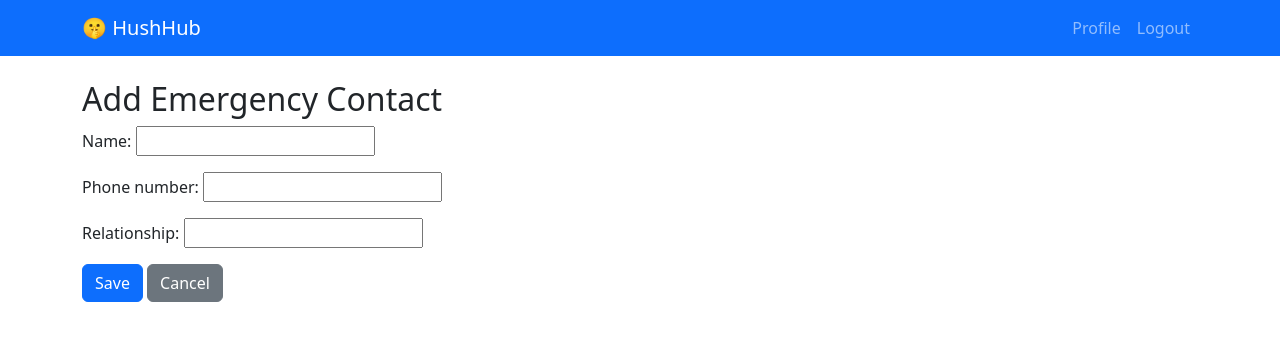
After one commit to Ragib-Hasin-Muktadir/Hush_Hub, a Django app: page /accounts/contact/add/ in a window 1280 px wide. The commit adds this page. Shown: the top 341 px of the page. Run offline with Django 5.2, Linux system fonts and the light colour scheme; a user stored in the database is signed in.

Commit message:
profile & contact

```diff
--- a/Hush_Hub/urls.py
+++ b/Hush_Hub/urls.py
@@ -1,14 +1,9 @@
 from django.contrib import admin
-from django.shortcuts import redirect
 from django.urls import path, include
 from django.conf import settings
 from django.conf.urls.static import static
 from . import views
 
-def home_redirect(request):
-    if request.user.is_authenticated:
-        return redirect('home')
-    return redirect('accounts:login')
 
 urlpatterns = [
     path('admin/', admin.site.urls),
--- a/Hush_Hub/views.py
+++ b/Hush_Hub/views.py
@@ -1,5 +1,7 @@
-from django.shortcuts import render
+from django.shortcuts import render, redirect
 
 
 def home(request):
-    return render(request, 'home.html')
+    if request.user.is_authenticated:
+        return render(request, 'home.html')
+    return redirect('login')
--- a/accounts/admin.py
+++ b/accounts/admin.py
@@ -1,4 +1,5 @@
 from django.contrib import admin
-from .models import User
+from .models import User, EmergencyContact
 
 admin.site.register(User)
+admin.site.register(EmergencyContact)
--- a/accounts/forms.py
+++ b/accounts/forms.py
@@ -1,6 +1,6 @@
 from django import forms
 from django.contrib.auth.forms import UserCreationForm
-from .models import User
+from .models import User, EmergencyContact
 
 
 class RegisterForm(UserCreationForm):
@@ -9,3 +9,9 @@ class RegisterForm(UserCreationForm):
     class Meta:
         model = User
         fields = ['username', 'email', 'user_type', 'password1', 'password2', 'bio', 'phone', 'profile_picture']
+
+
+class EmergencyContactForm(forms.ModelForm):
+    class Meta:
+        model = EmergencyContact
+        fields = ['name', 'phone_number', 'relationship']
--- a/accounts/models.py
+++ b/accounts/models.py
@@ -19,3 +19,13 @@ class User(AbstractUser):
     def get_anonymous_id(self):
         hash_object = hashlib.md5(str(self.id).encode())
         return f"anon_{hash_object.hexdigest()[:6]}"
+
+
+class EmergencyContact(models.Model):
+    user = models.ForeignKey(User, on_delete=models.CASCADE)
+    name = models.CharField(max_length=100)
+    phone_number = models.CharField(max_length=15)
+    relationship = models.CharField(max_length=50)
+
+    def __str__(self):
+        return f"{self.name} ({self.user.username})"
--- /dev/null
+++ b/accounts/templates/accounts/add_contact.html
@@ -0,0 +1,13 @@
+{% extends 'base.html' %}
+
+{% block content %}
+<div class="col-md-6">
+    <h2>{{ form.instance.pk|yesno:"Update,Add" }} Emergency Contact</h2>
+    <form method="post">
+        {% csrf_token %}
+        {{ form.as_p }}
+        <button class="btn btn-primary">Save</button>
+        <a href="{% url 'accounts:profile' %}" class="btn btn-secondary">Cancel</a>
+    </form>
+</div>
+{% endblock %}
--- a/accounts/urls.py
+++ b/accounts/urls.py
@@ -7,4 +7,8 @@ urlpatterns = [
     path('register/', views.register, name='register'),
     path('login/', views.user_login, name='login'),
     path('logout/', views.user_logout, name='logout'),
+    path('profile/', views.profile, name='profile'),
+    path('contact/add/', views.add_contact, name='add_contact'),
+    path('contact/<int:pk>/update/', views.update_contact, name='update_contact'),
+    path('contact/<int:pk>/delete/', views.delete_contact, name='delete_contact'),
 ]
--- a/accounts/views.py
+++ b/accounts/views.py
@@ -1,9 +1,10 @@
 from django.contrib.auth import login, authenticate, logout
 from django.contrib.auth.decorators import login_required
-from django.shortcuts import render, redirect
+from django.shortcuts import render, redirect, get_object_or_404
 from django.contrib import messages
 
-from .forms import RegisterForm
+from .forms import RegisterForm, EmergencyContactForm
+from .models import EmergencyContact
 
 
 def register(request):
@@ -38,3 +39,51 @@ def user_logout(request):
     logout(request)
     messages.success(request, 'You have been logged out.')
     return redirect('accounts:login')
+
+@login_required
+def profile(request):
+    contacts = request.user.emergencycontact_set.all()
+    return render(request, 'accounts/profile.html', {
+        'user': request.user,
+        'contacts': contacts
+    })
+
+
+
+@login_required
+def add_contact(request):
+    if request.method == 'POST':
+        form = EmergencyContactForm(request.POST)
+        if form.is_valid():
+            contact = form.save(commit=False)
+            contact.user = request.user
+            contact.save()
+            messages.success(request, 'Contact added!')
+            return redirect('accounts:profile')
+    else:
+        form = EmergencyContactForm()
+    return render(request, 'accounts/add_contact.html', {'form': form})
+
+
+@login_required
+def update_contact(request, pk):
+    contact = get_object_or_404(EmergencyContact, pk=pk, user=request.user)
+    if request.method == 'POST':
+        form = EmergencyContactForm(request.POST, instance=contact)
+        if form.is_valid():
+            form.save()
+            messages.success(request, 'Contact updated!')
+            return redirect('accounts:profile')
+    else:
+        form = EmergencyContactForm(instance=contact)
+    return render(request, 'accounts/update_contact.html', {'form': form})
+
+
+@login_required
+def delete_contact(request, pk):
+    contact = get_object_or_404(EmergencyContact, pk=pk, user=request.user)
+    if request.method == 'POST':
+        contact.delete()
+        messages.success(request, 'Contact deleted!')
+        return redirect('accounts:profile')
+    return render(request, 'accounts/delete_contact.html', {'contact': contact})
--- a/templates/navbar.html
+++ b/templates/navbar.html
@@ -1,8 +1,9 @@
 <nav class="navbar navbar-expand-lg navbar-dark bg-primary">
     <div class="container">
-        <a class="navbar-brand" href="#">🤫 HushHub</a>
+        <a class="navbar-brand" href="{% url 'home' %}">🤫 HushHub</a>
         <div class="navbar-nav ms-auto">
             {% if user.is_authenticated %}
+            <a class="nav-link" href="{% url 'accounts:profile' %}">Profile</a>
             <a class="nav-link" href="{% url 'accounts:logout' %}">Logout</a>
             {% else %}
             <a class="nav-link" href="{% url 'accounts:login' %}">Login</a>
```
Also changed, not shown: accounts/templates/accounts/delete_contact.html (added, +11 -0 lines), accounts/templates/accounts/profile.html (added, +43 -0 lines), accounts/templates/accounts/update_contact.html (added, +14 -0 lines).
